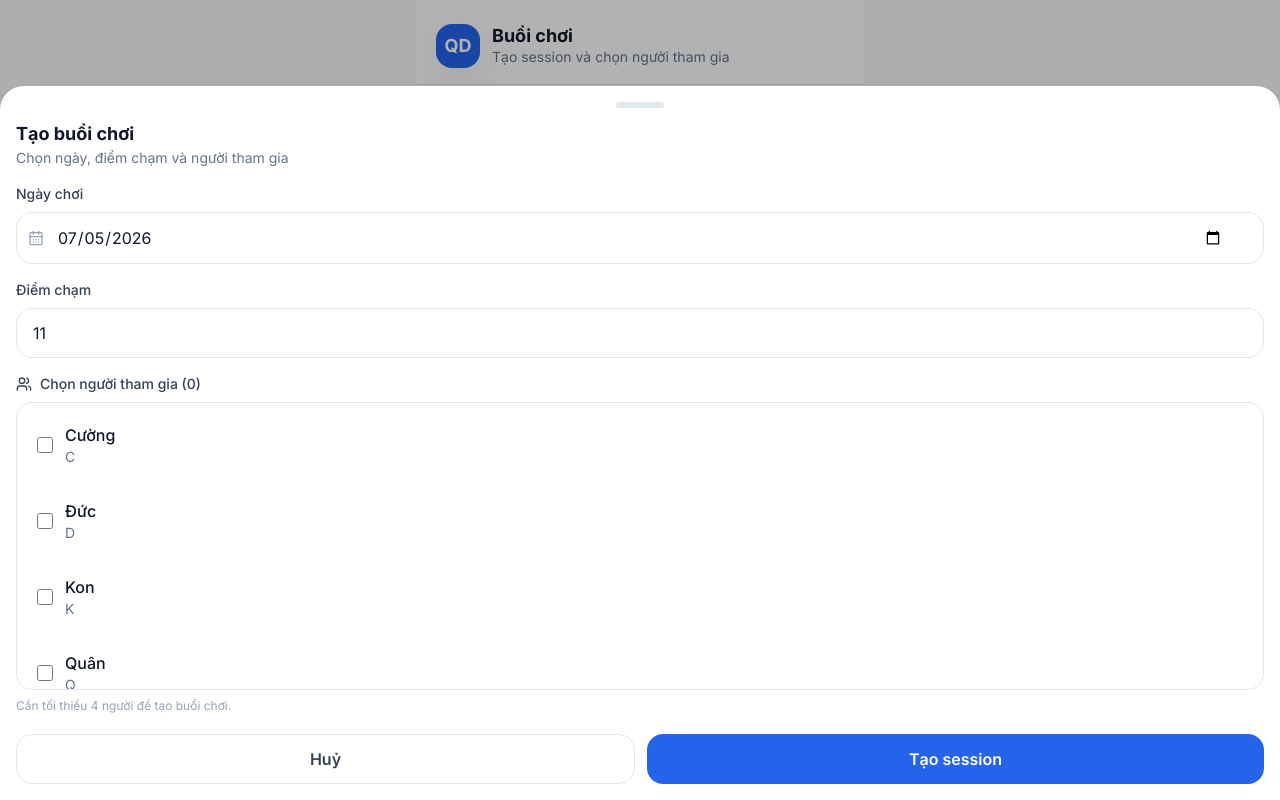
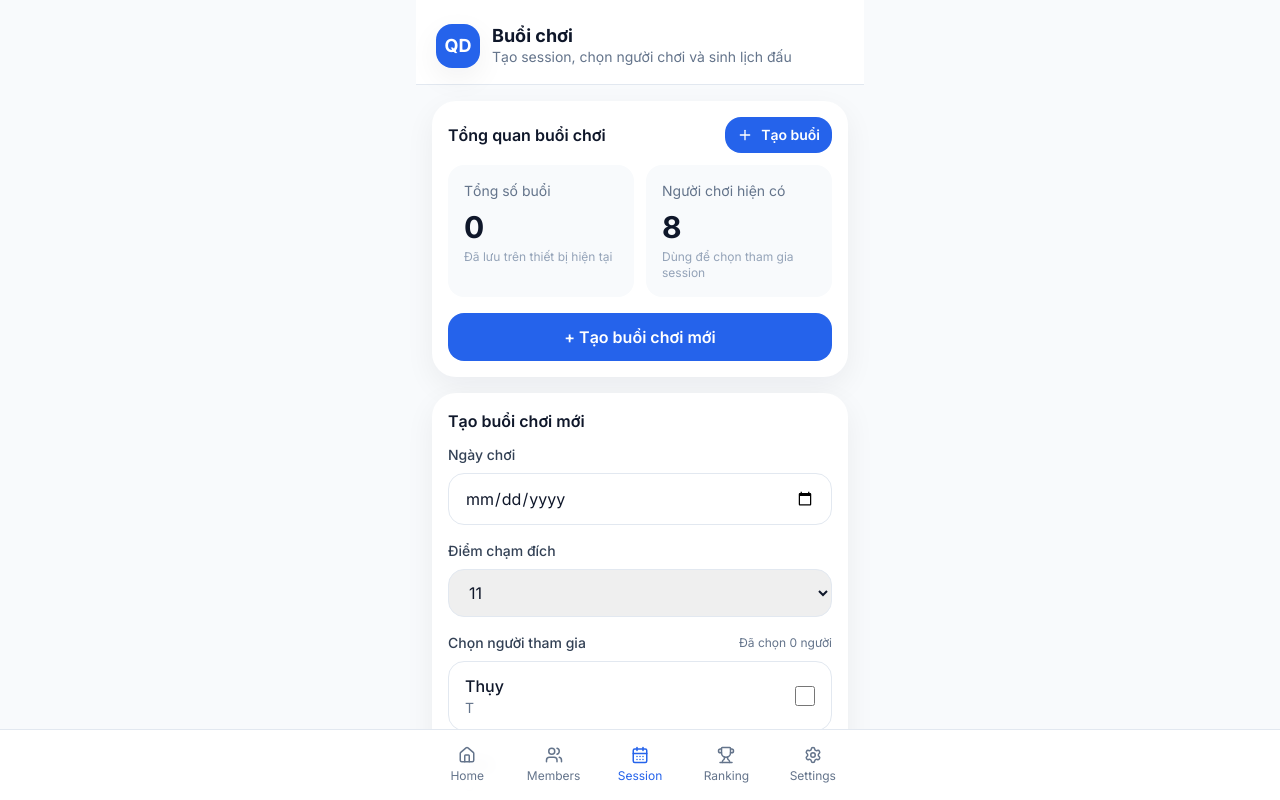
Before and after one commit to tdquan170788-byte/q-pb-smart-match, a Next.js app: page /session in a window 1280 px wide. Both pictures are taken after a click on the button "Tạo buổi". Shown: the top 800 px of the page. Built offline with nearby package versions, Linux system fonts and the light colour scheme.

Commit message:
Update page.tsx
Sprint 6A

```diff
--- a/app/session/page.tsx
+++ b/app/session/page.tsx
@@ -1,65 +1,56 @@
 "use client";
 
 import { useEffect, useMemo, useState } from "react";
-import { CalendarDays, Plus, Trash2, Users } from "lucide-react";
+import {
+  CalendarDays,
+  Plus,
+  Users,
+  ChevronRight,
+  Swords,
+  Trash2,
+} from "lucide-react";
 
 import AppShell from "@/components/app-shell";
 import SectionCard from "@/components/section-card";
-import ConfirmDialog from "@/components/confirm-dialog";
+import type { Player, SessionRecord } from "@/types";
 import {
   createSession,
-  deleteSession,
   getPlayers,
   getSessions,
+  saveMatches,
   seedPlayersIfEmpty,
 } from "@/lib/storage";
-import type { Player, SessionRecord } from "@/types";
+import { generateSchedule } from "@/lib/scheduler";
 
-type SessionFormState = {
+type CreateSessionForm = {
   date: string;
   pointToWin: number;
   participantIds: string[];
 };
 
-const DEFAULT_POINT_TO_WIN = 11;
-
 export default function SessionPage() {
   const [players, setPlayers] = useState<Player[]>([]);
   const [sessions, setSessions] = useState<SessionRecord[]>([]);
+  const [openCreate, setOpenCreate] = useState(false);
 
-  const [openCreate, setOpenCreate] = useState(false);
-  const [deleteTarget, setDeleteTarget] = useState<SessionRecord | null>(null);
-
-  const [form, setForm] = useState<SessionFormState>({
-    date: getTodayValue(),
-    pointToWin: DEFAULT_POINT_TO_WIN,
+  const [form, setForm] = useState<CreateSessionForm>({
+    date: "",
+    pointToWin: 11,
     participantIds: [],
   });
 
   useEffect(() => {
     seedPlayersIfEmpty();
-    refreshAll();
+    setPlayers(getPlayers());
+    setSessions(getSessions());
   }, []);
 
-  function refreshAll() {
-    setPlayers(getPlayers());
-    setSessions(getSessions());
-  }
-
-  const sortedPlayers = useMemo(() => {
-    return [...players].sort((a, b) => a.name.localeCompare(b.name, "vi"));
+  const playerMap = useMemo(() => {
+    return new Map(players.map((p) => [p.id, p]));
   }, [players]);
 
-  const sortedSessions = useMemo(() => {
-    return [...sessions].sort((a, b) => b.date.localeCompare(a.date));
-  }, [sessions]);
-
-  function resetCreateForm() {
-    setForm({
-      date: getTodayValue(),
-      pointToWin: DEFAULT_POINT_TO_WIN,
-      participantIds: [],
-    });
+  function refreshSessions() {
+    setSessions(getSessions());
   }
 
   function toggleParticipant(playerId: string) {
@@ -80,41 +71,74 @@ export default function SessionPage() {
     });
   }
 
+  function resetForm() {
+    setForm({
+      date: "",
+      pointToWin: 11,
+      participantIds: [],
+    });
+  }
+
   function handleCreateSession() {
-    const payload = {
-      date: form.date,
-      pointToWin: Number(form.pointToWin) || DEFAULT_POINT_TO_WIN,
-      participantIds: form.participantIds,
-    };
+    const date = form.date.trim();
+    const pointToWin = Number(form.pointToWin || 11);
+    const participantIds = form.participantIds;
 
-    if (!payload.date) return;
-    if (payload.participantIds.length < 4) {
-      alert("Cần chọn ít nhất 4 người để tạo buổi chơi.");
+    if (!date) {
+      alert("Vui lòng chọn ngày chơi.");
       return;
     }
 
-    createSession(payload);
+    if (participantIds.length < 4) {
+      alert("Cần ít nhất 4 người để tạo buổi chơi.");
+      return;
+    }
 
+    createSession({
+      date,
+      pointToWin,
+      participantIds,
+    });
+
+    refreshSessions();
+    resetForm();
     setOpenCreate(false);
-    resetCreateForm();
-    refreshAll();
   }
 
-  function handleDeleteSession() {
-    if (!deleteTarget) return;
-    deleteSession(deleteTarget.id);
-    setDeleteTarget(null);
-    refreshAll();
+  function handleGenerateSchedule(session: SessionRecord) {
+    const matches = generateSchedule(session.participantIds).map((m) => ({
+      id: `match_${Date.now()}_${Math.random().toString(36).slice(2, 8)}`,
+      sessionId: session.id,
+      round: m.round,
+      court: m.court,
+      teamA: { playerIds: m.teamA },
+      teamB: { playerIds: m.teamB },
+      scoreA: 0,
+      scoreB: 0,
+      createdAt: new Date().toISOString(),
+    }));
+
+    saveMatches(matches);
+    alert(
+      `Đã tạo ${matches.length} trận cho buổi ${session.date}. Bạn có thể sang màn Session Detail / Match để nhập tỷ số ở Sprint tiếp theo.`
+    );
+  }
+
+  function getParticipantNames(session: SessionRecord) {
+    return session.participantIds
+      .map((id) => playerMap.get(id)?.name)
+      .filter(Boolean)
+      .join(", ");
   }
 
   return (
     <AppShell
       title="Buổi chơi"
-      subtitle="Tạo session và chọn người tham gia"
+      subtitle="Tạo session, chọn người chơi và sinh lịch đấu"
     >
       <div className="space-y-4">
         <SectionCard
-          title="Tổng quan session"
+          title="Tổng quan buổi chơi"
           action={
             <button
               onClick={() => setOpenCreate(true)}
@@ -127,18 +151,18 @@ export default function SessionPage() {
         >
           <div className="grid grid-cols-2 gap-3">
             <div className="rounded-2xl bg-slate-50 p-4">
-              <div className="text-sm text-slate-500">Số buổi chơi</div>
+              <div className="text-sm text-slate-500">Tổng số buổi</div>
               <div className="mt-2 text-3xl font-bold">{sessions.length}</div>
               <div className="mt-1 text-xs text-slate-400">
-                Lưu cục bộ trên máy hiện tại
+                Đã lưu trên thiết bị hiện tại
               </div>
             </div>
 
             <div className="rounded-2xl bg-slate-50 p-4">
-              <div className="text-sm text-slate-500">Người chơi khả dụng</div>
+              <div className="text-sm text-slate-500">Người chơi hiện có</div>
               <div className="mt-2 text-3xl font-bold">{players.length}</div>
               <div className="mt-1 text-xs text-slate-400">
-                Dùng để chọn vào session
+                Dùng để chọn tham gia session
               </div>
             </div>
           </div>
@@ -151,65 +175,187 @@ export default function SessionPage() {
           </button>
         </SectionCard>
 
-        <SectionCard title="Danh sách session">
-          {sortedSessions.length === 0 ? (
+        {openCreate && (
+          <SectionCard title="Tạo buổi chơi mới">
+            <div className="space-y-4">
+              <div>
+                <label className="mb-2 block text-sm font-medium text-slate-700">
+                  Ngày chơi
+                </label>
+                <input
+                  type="date"
+                  value={form.date}
+                  onChange={(e) =>
+                    setForm((prev) => ({ ...prev, date: e.target.value }))
+                  }
+                  className="w-full rounded-2xl border border-slate-200 px-4 py-3 outline-none"
+                />
+              </div>
+
+              <div>
+                <label className="mb-2 block text-sm font-medium text-slate-700">
+                  Điểm chạm đích
+                </label>
+                <select
+                  value={form.pointToWin}
+                  onChange={(e) =>
+                    setForm((prev) => ({
+                      ...prev,
+                      pointToWin: Number(e.target.value),
+                    }))
+                  }
+                  className="w-full rounded-2xl border border-slate-200 px-4 py-3 outline-none"
+                >
+                  <option value={11}>11</option>
+                  <option value={15}>15</option>
+                  <option value={21}>21</option>
+                </select>
+              </div>
+
+              <div>
+                <div className="mb-2 flex items-center justify-between">
+                  <label className="block text-sm font-medium text-slate-700">
+                    Chọn người tham gia
+                  </label>
+                  <span className="text-xs text-slate-500">
+                    Đã chọn {form.participantIds.length} người
+                  </span>
+                </div>
+
+                <div className="space-y-2">
+                  {players.length === 0 ? (
+                    <div className="rounded-2xl border border-dashed border-slate-200 p-4 text-sm text-slate-500">
+                      Chưa có người chơi nào trong danh sách.
+                    </div>
+                  ) : (
+                    players.map((player) => {
+                      const checked = form.participantIds.includes(player.id);
+
+                      return (
+                        <label
+                          key={player.id}
+                          className={`flex cursor-pointer items-center justify-between rounded-2xl border px-4 py-3 transition ${
+                            checked
+                              ? "border-brand-500 bg-brand-50"
+                              : "border-slate-200 bg-white"
+                          }`}
+                        >
+                          <div>
+                            <div className="font-medium">{player.name}</div>
+                            <div className="text-sm text-slate-500">
+                              {player.nickname?.trim()
+                                ? player.nickname
+                                : "Chưa có biệt danh"}
+                            </div>
+                          </div>
+
+                          <input
+                            type="checkbox"
+                            checked={checked}
+                            onChange={() => toggleParticipant(player.id)}
+                            className="h-5 w-5"
+                          />
+                        </label>
+                      );
+                    })
+                  )}
+                </div>
+              </div>
+
+              <div className="flex gap-3 pt-2">
+                <button
+                  onClick={handleCreateSession}
+                  className="flex-1 rounded-2xl bg-brand-600 px-4 py-3 font-semibold text-white"
+                >
+                  Lưu buổi chơi
+                </button>
+
+                <button
+                  onClick={() => {
+                    resetForm();
+                    setOpenCreate(false);
+                  }}
+                  className="rounded-2xl border border-slate-200 px-4 py-3 font-semibold text-slate-700"
+                >
+                  Huỷ
+                </button>
+              </div>
+            </div>
+          </SectionCard>
+        )}
+
+        <SectionCard title="Danh sách buổi chơi">
+          {sessions.length === 0 ? (
             <div className="rounded-2xl border border-dashed border-slate-200 p-6 text-center">
-              <div className="text-base font-semibold">Chưa có session nào</div>
+              <div className="mx-auto mb-3 flex h-12 w-12 items-center justify-center rounded-full bg-slate-100">
+                <CalendarDays className="text-slate-500" size={22} />
+              </div>
+              <div className="text-base font-semibold">Chưa có buổi chơi</div>
               <div className="mt-1 text-sm text-slate-500">
-                Hãy tạo buổi chơi đầu tiên và chọn người tham gia.
+                Hãy tạo buổi đầu tiên để bắt đầu xếp lịch pickleball.
               </div>
               <button
                 onClick={() => setOpenCreate(true)}
                 className="mt-4 rounded-2xl bg-brand-600 px-4 py-3 font-semibold text-white"
               >
-                Tạo session đầu tiên
+                Tạo buổi đầu tiên
               </button>
             </div>
           ) : (
             <div className="space-y-3">
-              {sortedSessions.map((session, index) => {
+              {sessions.map((session) => {
                 const participantCount = session.participantIds?.length ?? 0;
 
                 return (
                   <div
                     key={session.id}
-                    className="rounded-2xl border border-slate-100 bg-slate-50 p-4"
+                    className="rounded-2xl border border-slate-200 bg-white p-4"
                   >
                     <div className="flex items-start justify-between gap-3">
                       <div className="min-w-0">
                         <div className="flex items-center gap-2">
-                          <div className="flex h-8 w-8 items-center justify-center rounded-full bg-brand-100 text-sm font-bold text-brand-700">
-                            {index + 1}
+                          <div className="rounded-full bg-brand-100 px-3 py-1 text-xs font-semibold text-brand-700">
+                            {session.date}
                           </div>
-                          <div>
-                            <div className="text-base font-semibold">
-                              Session {session.date}
-                            </div>
-                            <div className="text-sm text-slate-500">
-                              Điểm chạm: {session.pointToWin}
-                            </div>
+
+                          <div className="rounded-full bg-slate-100 px-3 py-1 text-xs font-semibold text-slate-700">
+                            Chạm {session.pointToWin}
                           </div>
                         </div>
 
-                        <div className="mt-3 flex flex-wrap gap-2 text-xs">
-                          <span className="rounded-full bg-white px-3 py-1 text-slate-600">
-                            {participantCount} người tham gia
-                          </span>
-                          <span className="rounded-full bg-white px-3 py-1 text-slate-600">
-                            Tạo lúc: {formatDateTime(session.createdAt)}
-                          </span>
+                        <div className="mt-3 flex items-center gap-2 text-sm text-slate-600">
+                          <Users size={16} />
+                          {participantCount} người tham gia
+                        </div>
+
+                        <div className="mt-2 text-sm text-slate-500">
+                          {getParticipantNames(session)}
                         </div>
                       </div>
 
-                      <div className="flex shrink-0 gap-2">
-                        <button
-                          onClick={() => setDeleteTarget(session)}
-                          className="rounded-xl border border-red-200 bg-white p-2 text-red-600"
-                          aria-label={`Xóa session ${session.date}`}
-                        >
-                          <Trash2 size={16} />
-                        </button>
-                      </div>
+                      <ChevronRight className="mt-1 text-slate-400" size={18} />
+                    </div>
+
+                    <div className="mt-4 flex gap-2">
+                      <button
+                        onClick={() => handleGenerateSchedule(session)}
+                        className="inline-flex items-center gap-2 rounded-2xl bg-brand-600 px-4 py-2 text-sm font-semibold text-white"
+                      >
+                        <Swords size={16} />
+                        Tạo lịch
+                      </button>
+
+                      <button
+                        onClick={() => {
+                          alert(
+                            "Sprint 6A chưa làm chức năng xoá session. Có thể bổ sung ở Sprint 7."
+                          );
+                        }}
+                        className="inline-flex items-center gap-2 rounded-2xl border border-slate-200 px-4 py-2 text-sm font-semibold text-slate-700"
+                      >
+                        <Trash2 size={16} />
+                        Xoá
+                      </button>
                     </div>
                   </div>
                 );
@@ -220,166 +366,15 @@ export default function SessionPage() {
 
         <SectionCard title="Ghi chú Sprint 6A">
           <div className="space-y-2 text-sm text-slate-600">
-            <div>• Một session cần tối thiểu 4 người chơi.</div>
-            <div>• Session hiện lưu ngày, điểm chạm và danh sách người tham gia.</div>
-            <div>• Sprint tiếp theo sẽ sinh lịch đấu từ session này.</div>
+            <div>• Session hiện lưu localStorage trên máy hiện tại.</div>
+            <div>• Có thể chọn người tham gia cho từng buổi chơi.</div>
+            <div>• Nút “Tạo lịch” sẽ sinh danh sách match tự động từ participantIds.</div>
+            <div>
+              • Sprint tiếp theo có thể làm Session Detail để nhập tỷ số từng trận.
+            </div>
           </div>
         </SectionCard>
       </div>
-
-      {/* CREATE SESSION SHEET */}
-      {openCreate && (
-        <div className="fixed inset-0 z-50 flex items-end bg-black/30">
-          <div className="w-full rounded-t-3xl bg-white p-4 shadow-2xl">
-            <div className="mx-auto mb-3 h-1.5 w-12 rounded-full bg-slate-200" />
-
-            <div className="mb-4">
-              <div className="text-lg font-bold">Tạo buổi chơi</div>
-              <div className="text-sm text-slate-500">
-                Chọn ngày, điểm chạm và người tham gia
-              </div>
-            </div>
-
-            <div className="space-y-4">
-              <div>
-                <label className="mb-2 block text-sm font-medium text-slate-700">
-                  Ngày chơi
-                </label>
-                <div className="relative">
-                  <CalendarDays
-                    size={16}
-                    className="pointer-events-none absolute left-3 top-1/2 -translate-y-1/2 text-slate-400"
-                  />
-                  <input
-                    type="date"
-                    value={form.date}
-                    onChange={(e) =>
-                      setForm((prev) => ({ ...prev, date: e.target.value }))
-                    }
-                    className="w-full rounded-2xl border border-slate-200 px-10 py-3 outline-none focus:border-brand-500"
-                  />
-                </div>
-              </div>
-
-              <div>
-                <label className="mb-2 block text-sm font-medium text-slate-700">
-                  Điểm chạm
-                </label>
-                <input
-                  type="number"
-                  min={1}
-                  value={form.pointToWin}
-                  onChange={(e) =>
-                    setForm((prev) => ({
-                      ...prev,
-                      pointToWin: Number(e.target.value) || DEFAULT_POINT_TO_WIN,
-                    }))
-                  }
-                  className="w-full rounded-2xl border border-slate-200 px-4 py-3 outline-none focus:border-brand-500"
-                />
-              </div>
-
-              <div>
-                <div className="mb-2 flex items-center gap-2 text-sm font-medium text-slate-700">
-                  <Users size={16} />
-                  Chọn người tham gia ({form.participantIds.length})
-                </div>
-
-                <div className="max-h-72 space-y-2 overflow-y-auto rounded-2xl border border-slate-200 p-2">
-                  {sortedPlayers.length === 0 ? (
-                    <div className="p-3 text-sm text-slate-500">
-                      Chưa có thành viên nào. Hãy thêm thành viên trước.
-                    </div>
-                  ) : (
-                    sortedPlayers.map((player) => {
-                      const checked = form.participantIds.includes(player.id);
-
-                      return (
-                        <label
-                          key={player.id}
-                          className="flex cursor-pointer items-center gap-3 rounded-2xl px-3 py-3 hover:bg-slate-50"
-                        >
-                          <input
-                            type="checkbox"
-                            checked={checked}
-                            onChange={() => toggleParticipant(player.id)}
-                            className="h-4 w-4 rounded border-slate-300"
-                          />
-                          <div className="min-w-0">
-                            <div className="font-medium text-slate-900">
-                              {player.name}
-                            </div>
-                            <div className="text-sm text-slate-500">
-                              {player.nickname?.trim()
-                                ? player.nickname
-                                : "Chưa có biệt danh"}
-                            </div>
-                          </div>
-                        </label>
-                      );
-                    })
-                  )}
-                </div>
-
-                <div className="mt-2 text-xs text-slate-400">
-                  Cần tối thiểu 4 người để tạo buổi chơi.
-                </div>
-              </div>
-            </div>
-
-            <div className="mt-5 flex gap-3">
-              <button
-                onClick={() => {
-                  setOpenCreate(false);
-                  resetCreateForm();
-                }}
-                className="flex-1 rounded-2xl border border-slate-200 px-4 py-3 font-semibold text-slate-700"
-              >
-                Huỷ
-              </button>
-
-              <button
-                onClick={handleCreateSession}
-                className="flex-1 rounded-2xl bg-brand-600 px-4 py-3 font-semibold text-white"
-              >
-                Tạo session
-              </button>
-            </div>
-          </div>
-        </div>
-      )}
-
-      <ConfirmDialog
-        open={!!deleteTarget}
-        title="Xoá session?"
-        description={
-          deleteTarget
-            ? `Bạn có chắc muốn xoá session ngày ${deleteTarget.date} không?`
-            : ""
-        }
-        confirmText="Xoá"
-        cancelText="Huỷ"
-        danger
-        onCancel={() => setDeleteTarget(null)}
-        onConfirm={handleDeleteSession}
-      />
     </AppShell>
   );
 }
-
-function getTodayValue() {
-  const now = new Date();
-  const year = now.getFullYear();
-  const month = `${now.getMonth() + 1}`.padStart(2, "0");
-  const day = `${now.getDate()}`.padStart(2, "0");
-  return `${year}-${month}-${day}`;
-}
-
-function formatDateTime(value?: string) {
-  if (!value) return "--";
-  try {
-    return new Date(value).toLocaleString("vi-VN");
-  } catch {
-    return value;
-  }
-}
```
